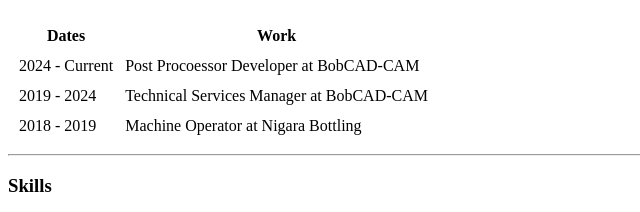
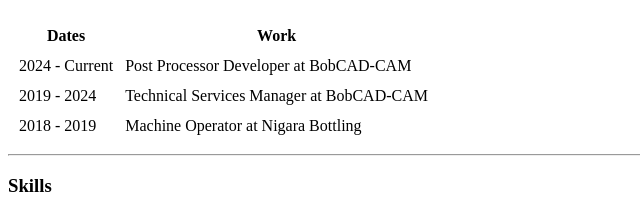
Before and after one commit to pwevey/Paul-Wever-Portfolio, a plain HTML site: page index.html in a window 1280 px wide. Shown: the part 728-940 px from the top of the page, 0-640 px from the left. Drawn offline with Linux system fonts and the light colour scheme.

Commit message:
Update index.html

```diff
--- a/index.html
+++ b/index.html
@@ -82,7 +82,7 @@
       <tbody>
         <tr>
           <td>2024 - Current</td>
-          <td>Post Procoessor Developer at BobCAD-CAM</td>
+          <td>Post Processor Developer at BobCAD-CAM</td>
         </tr>
         <tr>
           <td>2019 - 2024</td>
```
